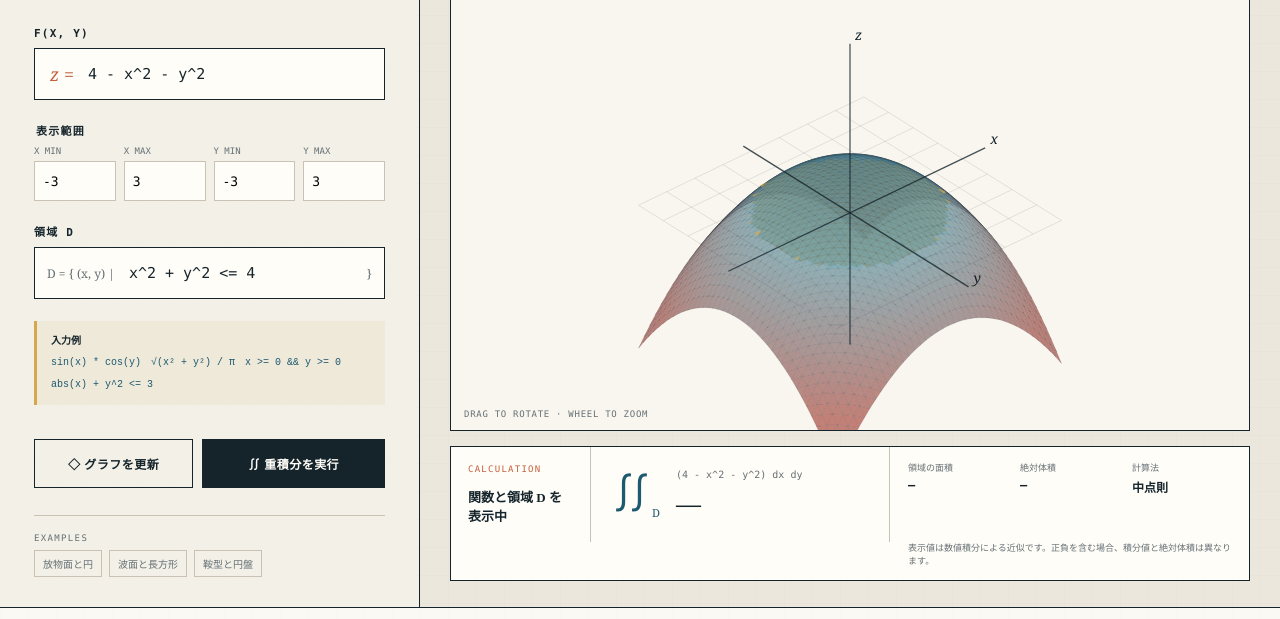
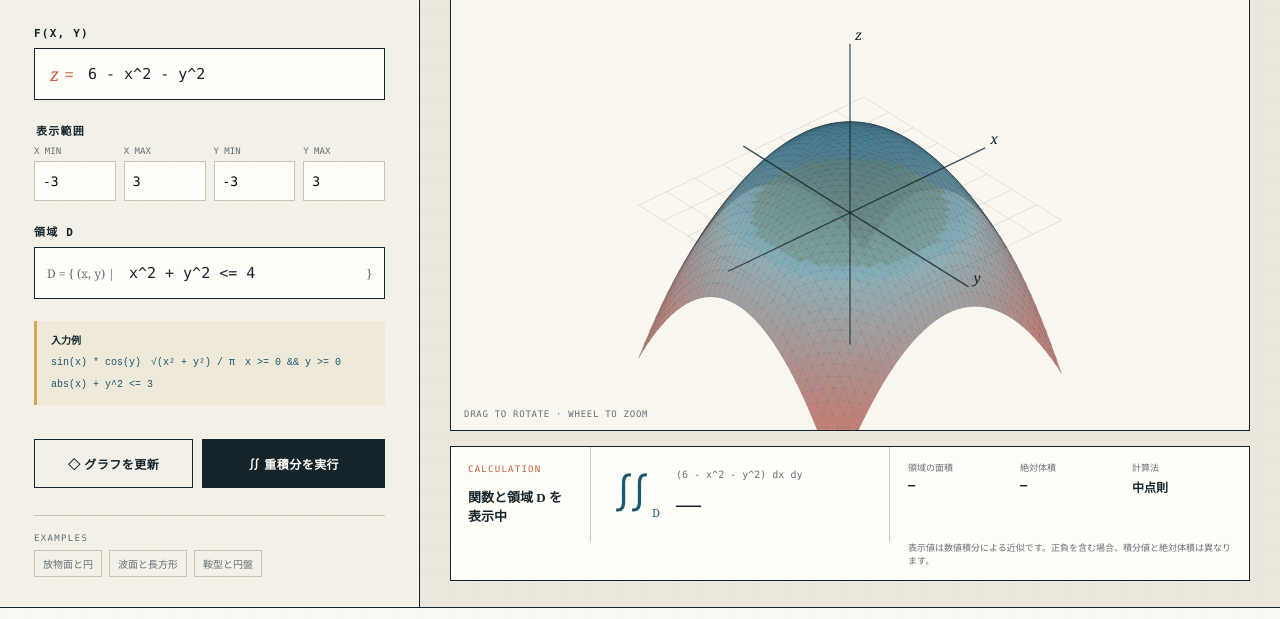
Before and after one commit to aiemuo/multiple-integrals-3D, a plain HTML site: page index.html in a window 1280 px wide. Shown: the part 181-800 px from the top of the page. Drawn offline with Linux system fonts and the light colour scheme.

Commit message:
fix: raise default paraboloid graph

```diff
--- a/app.js
+++ b/app.js
@@ -840,7 +840,7 @@ elements.canvas.addEventListener("wheel", (event) => {
 }, { passive: false });
 
 const exampleValues = {
-  paraboloid: { fn: "4 - x^2 - y^2", region: "x^2 + y^2 <= 4", range: [-3, 3, -3, 3] },
+  paraboloid: { fn: "6 - x^2 - y^2", region: "x^2 + y^2 <= 4", range: [-3, 3, -3, 3] },
   wave: { fn: "sin(x) * cos(y) + 1", region: "abs(x) <= pi && abs(y) <= pi/2", range: [-4, 4, -3, 3] },
   saddle: { fn: "x^2 - y^2", region: "x^2 + y^2 <= 4", range: [-3, 3, -3, 3] }
 };
--- a/index.html
+++ b/index.html
@@ -80,7 +80,7 @@
           <span class="field-label">F(x, y)</span>
           <span class="math-input-wrap">
             <span class="math-prefix">z =</span>
-            <input id="function-input" type="text" value="4 - x^2 - y^2" spellcheck="false" autocomplete="off">
+            <input id="function-input" type="text" value="6 - x^2 - y^2" spellcheck="false" autocomplete="off">
           </span>
         </label>
 
@@ -168,7 +168,7 @@
         <div class="result-main">
           <span class="integral-symbol">∬<sub>D</sub></span>
           <div>
-            <span id="result-expression">(4 - x² - y²) dx dy</span>
+            <span id="result-expression">(6 - x² - y²) dx dy</span>
             <strong id="integral-result">—</strong>
           </div>
         </div>
```
Also changed, not shown: preview.png, 1 other file.
